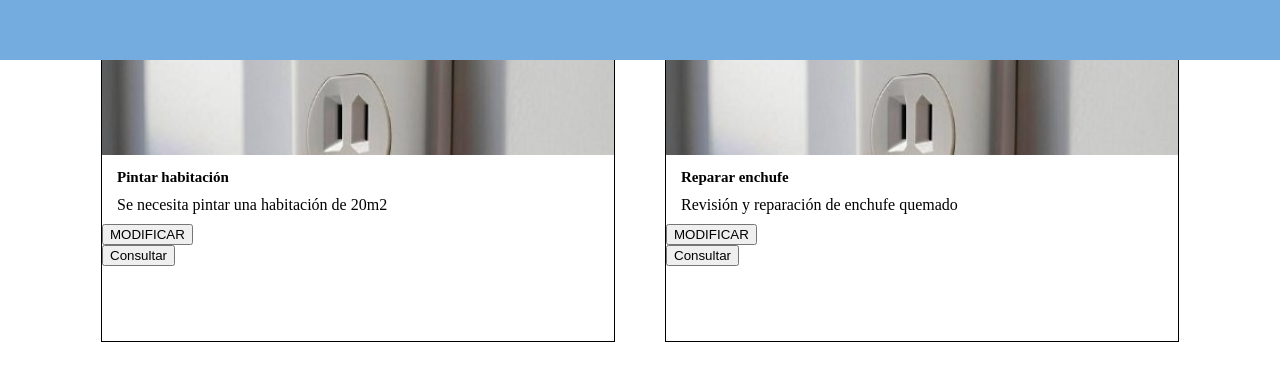
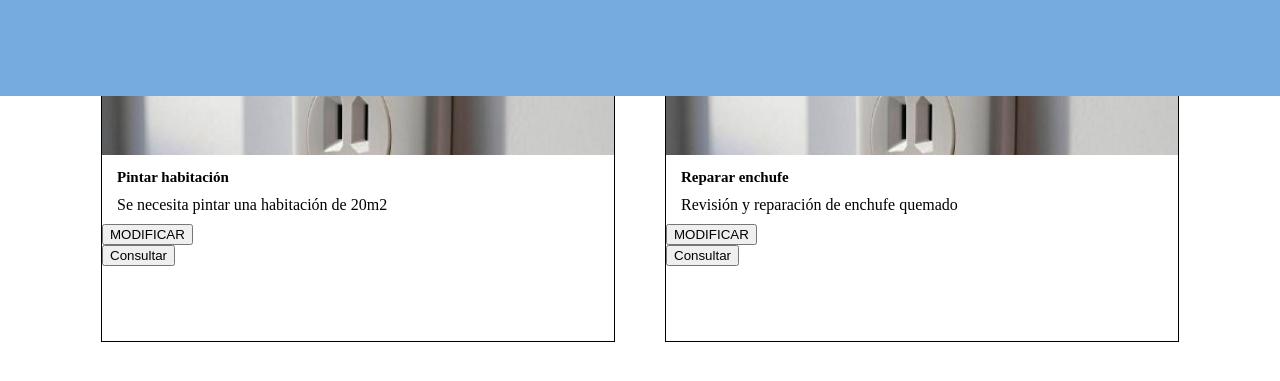
Before and after one commit to LautaroLambrecht/TornaJom, a PHP site: page / in a window 1280 px wide. Shown: the top 381 px of the page. Run offline with PHP 8.4, Linux system fonts and the light colour scheme; data comes from the database, SQL or seed files in the repository.

Commit message:
Ultimos arreglos

```diff
--- a/css/styles.css
+++ b/css/styles.css
@@ -5,7 +5,7 @@ body{
 header{
     background-color: #74ACDF;
     width: 100%;
-    height: 60px;
+    height: 12%;
     position: fixed;
     top: 0;
 }
--- a/index.php
+++ b/index.php
@@ -4,7 +4,7 @@
     if ($_SERVER['REQUEST_METHOD'] == 'POST' && isset($_POST['modificar'])){
         if (isset($_POST['estado']) && isset($_POST['titulo'])  && isset($_POST['descripcion']) && isset($_POST['id_publicacion'])
         && isset($_POST['id_realizacion'])&& isset($_POST['zona'])&& isset($_POST['id_especialidad'])){
-            $modelo->updateWorks($_POST['id'], $_POST['estado'], $_POST['titulo'], $_POST['descripcion'], $_POST['id_publicacion'], $_POST['id_realizacion'], $_POST['zona'], $_POST['descripcion']);
+            $modelo->updateWorks($_POST['id'], $_POST['estado'], $_POST['titulo'], $_POST['descripcion'], $_POST['zona'], $_POST['id_especialidad']);
 
     }
     }
```
